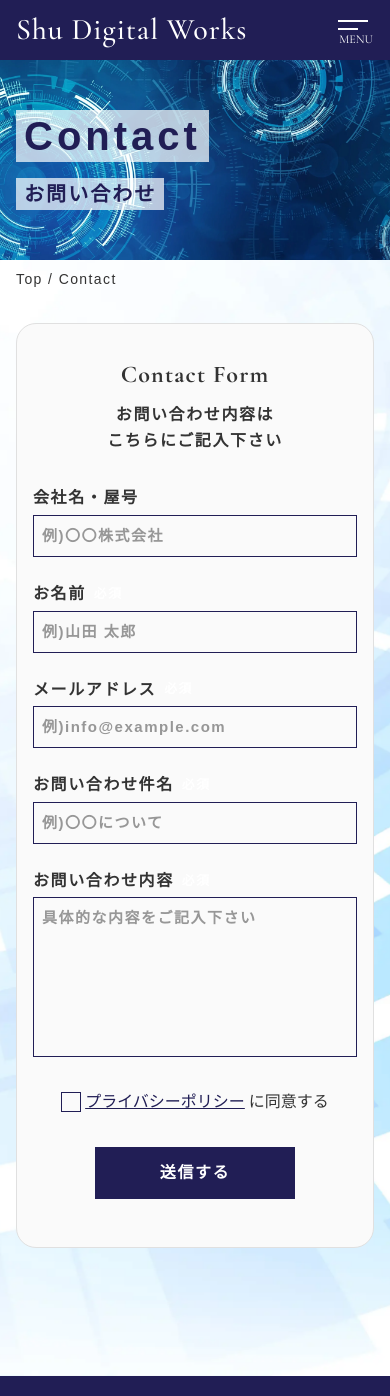
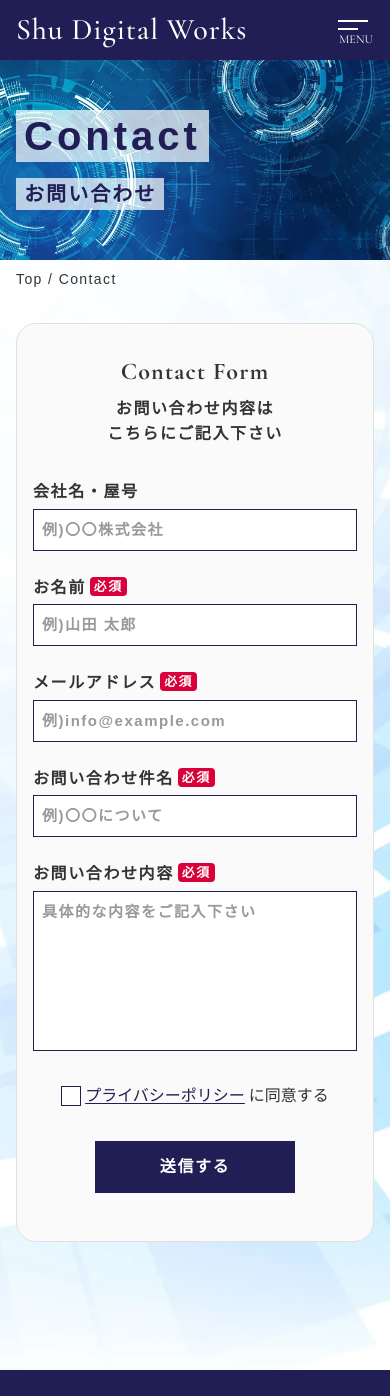
Before and after one commit to shu915/shu_portfolio_next, a Next.js app: page /contact in a window 390 px wide. Shown: the top 1396 px of the page. Built offline with nearby package versions, Linux system fonts and the light colour scheme.

Commit message:
CSSをモダン化

```diff
--- a/src/components/contact/ContactForm.tsx
+++ b/src/components/contact/ContactForm.tsx
@@ -3,20 +3,21 @@
 import { zodResolver } from "@hookform/resolvers/zod";
 import Link from "next/link";
 import { useState } from "react";
-import { useForm, useWatch } from "react-hook-form";
+import { useForm } from "react-hook-form";
 import {
   contactFormSchema,
   type ContactFormValues,
 } from "@/lib/validations/contact-form";
-import "@/styles/contact/pContactForm.css";
+
+const inputClassName =
+  "mt-1 w-full appearance-none rounded-none border border-solid border-primary bg-white px-2 py-2 text-[0.9375rem] tracking-widest outline-none ring-0 transition-shadow duration-300 ease-in-out focus:border-primary focus:outline-none focus:ring-0 focus:shadow-[0_0_0_2px_rgba(33,30,85,0.2)] aria-invalid:border-accent";
 
 function fieldErrorId(name: keyof ContactFormValues): string {
   return `error-${String(name).replace(/[^a-z0-9-]/gi, "-")}`;
 }
 
 /**
- * レガシー CF7 テンプレート + `_p-contact.scss` と同一クラス。
- * バリデーションは React Hook Form + Zod。
+ * レガシー CF7 レイアウト相当。バリデーションは React Hook Form + Zod。
  */
 export function ContactForm() {
   const [submitSucceeded, setSubmitSucceeded] = useState(false);
@@ -27,7 +28,6 @@ export function ContactForm() {
   const {
     register,
     handleSubmit,
-    control,
     formState: { errors, isSubmitting },
     reset,
   } = useForm<ContactFormValues>({
@@ -41,12 +41,6 @@ export function ContactForm() {
       "your-privacy": false,
     },
     mode: "onTouched",
-  });
-
-  const privacyAccepted = useWatch({
-    control,
-    name: "your-privacy",
-    defaultValue: false,
   });
 
   const onSubmit = async (data: ContactFormValues) => {
@@ -85,16 +79,18 @@ export function ContactForm() {
   };
 
   return (
-    <div className="p-contact__form">
-      <h3 className="p-contact__form-title">Contact Form</h3>
-      <p className="p-contact__form-text">
+    <div className="mx-auto mt-20 w-200 max-w-full rounded-[1.25rem] border border-solid border-[#e0e0e0] bg-[#fafafa] px-30 py-16 max-[899px]:mt-12 max-[899px]:px-8 max-[899px]:py-12 max-[430px]:mt-8 max-[430px]:px-4 max-[430px]:py-8">
+      <h3 className="text-center font-(family-name:--font-cormorant) text-[2rem] font-bold tracking-[0.05em] max-md:text-2xl">
+        Contact Form
+      </h3>
+      <p className="mt-2 text-center font-bold tracking-widest [&>br]:hidden max-[599px]:[&>br]:block">
         お問い合わせ内容は
         <br />
         こちらにご記入下さい
       </p>
 
       <form
-        className="wpcf7-form init"
+        className="mt-15 max-md:mt-8 border-0 outline-none"
         onSubmit={handleSubmit(onSubmit)}
         onChange={(e) => {
           if (!e.nativeEvent.isTrusted) return;
@@ -102,29 +98,31 @@ export function ContactForm() {
         }}
         noValidate
       >
-        <div className="p-contact__form-items">
-          <div className="p-contact__form-item">
-            <label htmlFor="your-company" className="p-contact__form-label">
+        <div className="flex flex-col gap-6">
+          <div className="flex flex-col font-bold">
+            <label htmlFor="your-company" className="tracking-widest">
               会社名・屋号
             </label>
             <input
               id="your-company"
               autoComplete="organization"
-              className="p-contact__form-input"
+              className={inputClassName}
               placeholder="例)〇〇株式会社"
               {...register("your-company")}
             />
           </div>
 
-          <div className="p-contact__form-item">
-            <label htmlFor="your-name" className="p-contact__form-label">
+          <div className="flex flex-col font-bold">
+            <label htmlFor="your-name" className="tracking-widest">
               お名前
-              <span className="p-contact__form-label-required">必須</span>
+              <span className="relative -top-0.5 ml-1 rounded bg-accent px-1 py-0.5 text-[0.8rem] text-white">
+                必須
+              </span>
             </label>
             <input
               id="your-name"
               autoComplete="name"
-              className="p-contact__form-input"
+              className={inputClassName}
               placeholder="例)山田 太郎"
               aria-required="true"
               aria-invalid={errors["your-name"] ? true : undefined}
@@ -136,7 +134,7 @@ export function ContactForm() {
             {errors["your-name"] && (
               <p
                 id={fieldErrorId("your-name")}
-                className="p-contact__form-field-error"
+                className="mt-1 text-sm font-semibold text-accent"
                 role="alert"
               >
                 {errors["your-name"].message}
@@ -144,16 +142,18 @@ export function ContactForm() {
             )}
           </div>
 
-          <div className="p-contact__form-item">
-            <label htmlFor="your-email" className="p-contact__form-label">
+          <div className="flex flex-col font-bold">
+            <label htmlFor="your-email" className="tracking-widest">
               メールアドレス
-              <span className="p-contact__form-label-required">必須</span>
+              <span className="relative -top-0.5 ml-1 rounded bg-accent px-1 py-0.5 text-[0.8rem] text-white">
+                必須
+              </span>
             </label>
             <input
               id="your-email"
               autoComplete="email"
               inputMode="email"
-              className="p-contact__form-input"
+              className={inputClassName}
               placeholder="例)info@example.com"
               aria-required="true"
               aria-invalid={errors["your-email"] ? true : undefined}
@@ -165,7 +165,7 @@ export function ContactForm() {
             {errors["your-email"] && (
               <p
                 id={fieldErrorId("your-email")}
-                className="p-contact__form-field-error"
+                className="mt-1 text-sm font-semibold text-accent"
                 role="alert"
               >
                 {errors["your-email"].message}
@@ -173,14 +173,16 @@ export function ContactForm() {
             )}
           </div>
 
-          <div className="p-contact__form-item">
-            <label htmlFor="your-subject" className="p-contact__form-label">
+          <div className="flex flex-col font-bold">
+            <label htmlFor="your-subject" className="tracking-widest">
               お問い合わせ件名
-              <span className="p-contact__form-label-required">必須</span>
+              <span className="relative -top-0.5 ml-1 rounded bg-accent px-1 py-0.5 text-[0.8rem] text-white">
+                必須
+              </span>
             </label>
             <input
               id="your-subject"
-              className="p-contact__form-input"
+              className={inputClassName}
               placeholder="例)〇〇について"
               aria-required="true"
               aria-invalid={errors["your-subject"] ? true : undefined}
@@ -192,7 +194,7 @@ export function ContactForm() {
             {errors["your-subject"] && (
               <p
                 id={fieldErrorId("your-subject")}
-                className="p-contact__form-field-error"
+                className="mt-1 text-sm font-semibold text-accent"
                 role="alert"
               >
                 {errors["your-subject"].message}
@@ -200,14 +202,16 @@ export function ContactForm() {
             )}
           </div>
 
-          <div className="p-contact__form-item">
-            <label htmlFor="your-message" className="p-contact__form-label">
+          <div className="flex flex-col font-bold">
+            <label htmlFor="your-message" className="tracking-widest">
               お問い合わせ内容
-              <span className="p-contact__form-label-required">必須</span>
+              <span className="relative -top-0.5 ml-1 rounded bg-accent px-1 py-0.5 text-[0.8rem] text-white">
+                必須
+              </span>
             </label>
             <textarea
               id="your-message"
-              className="p-contact__form-textarea"
+              className={`${inputClassName} h-40 resize-none`}
               placeholder="具体的な内容をご記入下さい"
               aria-required="true"
               aria-invalid={errors["your-message"] ? true : undefined}
@@ -219,7 +223,7 @@ export function ContactForm() {
             {errors["your-message"] && (
               <p
                 id={fieldErrorId("your-message")}
-                className="p-contact__form-field-error"
+                className="mt-1 text-sm font-semibold text-accent"
                 role="alert"
               >
                 {errors["your-message"].message}
@@ -228,11 +232,15 @@ export function ContactForm() {
           </div>
         </div>
 
-        <div className="p-contact__form-privacy">
+        <div className="relative mt-8 flex items-center justify-center max-[359px]:text-[0.8rem]">
+          <label
+            htmlFor="js-your-privacy-checkbox"
+            className="relative flex cursor-pointer flex-wrap items-center justify-center gap-1 text-center"
+          >
             <input
               id="js-your-privacy-checkbox"
               type="checkbox"
-            className="p-contact__form-privacy-checkbox"
+              className="peer sr-only focus:outline-none focus:ring-0"
               aria-required="true"
               aria-invalid={errors["your-privacy"] ? true : undefined}
               aria-describedby={
@@ -240,14 +248,28 @@ export function ContactForm() {
               }
               {...register("your-privacy")}
             />
-          <label
-            htmlFor="js-your-privacy-checkbox"
-            id="js-your-privacy-label"
-            className={`p-contact__form-privacy-label ${privacyAccepted ? "is-active" : ""}`}
+            <span
+              aria-hidden
+              className="inline-flex h-5 w-5 shrink-0 items-center justify-center border border-solid border-primary bg-white peer-checked:[&>svg]:opacity-100"
             >
+              <svg
+                viewBox="0 0 12 10"
+                className="pointer-events-none h-3 w-3 text-primary opacity-0"
+                aria-hidden
+              >
+                <path
+                  d="M1 5l3 3 7-7"
+                  fill="none"
+                  stroke="currentColor"
+                  strokeWidth="1.8"
+                  strokeLinecap="round"
+                  strokeLinejoin="round"
+                />
+              </svg>
+            </span>
             <Link
               href="/privacy"
-              className="p-contact__form-privacy-link"
+              className="rounded-sm text-primary underline decoration-1 decoration-primary underline-offset-2 outline-none focus-visible:ring-2 focus-visible:ring-primary focus-visible:ring-offset-2"
               onClick={(e) => e.stopPropagation()}
             >
               プライバシーポリシー
@@ -258,7 +280,7 @@ export function ContactForm() {
         {errors["your-privacy"] && (
           <p
             id={fieldErrorId("your-privacy")}
-            className="p-contact__form-field-error p-contact__form-field-error--center"
+            className="mt-2 text-center text-sm font-semibold text-accent"
             role="alert"
           >
             {errors["your-privacy"].message}
@@ -267,20 +289,23 @@ export function ContactForm() {
 
         <button
           type="submit"
-          className="p-contact__form-submit"
+          className="mx-auto mt-8 block w-50 cursor-pointer appearance-none rounded-none border-2 border-solid border-primary bg-primary py-4 font-bold leading-none tracking-widest text-white outline-none ring-0 transition-[filter] duration-300 ease-in-out hover:brightness-110 focus-visible:ring-2 focus-visible:ring-primary focus-visible:ring-offset-2 disabled:cursor-not-allowed disabled:opacity-60"
           disabled={isSubmitting}
         >
           {isSubmitting ? "送信中…" : "送信する"}
         </button>
 
-        <div className="wpcf7-response-output" aria-live="polite">
+        <div
+          className="mt-4 text-center max-[430px]:text-[0.8rem]"
+          aria-live="polite"
+        >
           {submitServerError && (
-            <span className="p-contact__form-response p-contact__form-response--error">
+            <span className="font-semibold text-accent" role="alert">
               {submitServerError}
             </span>
           )}
           {submitSucceeded && !submitServerError && (
-            <span className="p-contact__form-response p-contact__form-response--success">
+            <span className="font-semibold text-primary">
               送信が完了しました。ありがとうございました。
             </span>
           )}
--- a/src/styles/contact/contactPageShell.module.css
+++ /dev/null
@@ -1,16 +0,0 @@
-/**
- * レガシー `.p-contact__wrap`（ページ全体の背景）
- */
-.shell {
-  background-image: url("/images/contact/bg-contact.webp");
-  background-size: cover;
-  background-position: center;
-  background-repeat: no-repeat;
-  background-attachment: fixed;
-}
-
-@media (max-width: 767px) {
-  .shell {
-    background-attachment: scroll;
-  }
-}
--- a/src/styles/contact/pContactForm.css
+++ /dev/null
@@ -1,237 +0,0 @@
-/**
- * レガシー `_p-contact.scss` と CF7 クラス名を一致（.p-contact__form-*）
- */
-.p-contact__form {
-  margin-top: 5rem;
-  width: 50rem;
-  max-width: 100%;
-  margin-inline: auto;
-  padding: 4rem 7.5rem;
-  border-radius: 1.25rem;
-  border: 1px solid #e0e0e0;
-  background-color: #fafafa;
-}
-
-@media (max-width: 899px) {
-  .p-contact__form {
-    margin-top: 3rem;
-    padding: 3rem 2rem;
-  }
-}
-
-@media (max-width: 430px) {
-  .p-contact__form {
-    margin-top: 2rem;
-    padding: 2rem 1rem;
-  }
-}
-
-.p-contact__form-title {
-  font-family: var(--font-cormorant), "Cormorant Garamond", serif;
-  font-size: 2rem;
-  font-weight: 700;
-  letter-spacing: 0.05em;
-  text-align: center;
-}
-
-@media (max-width: 767px) {
-  .p-contact__form-title {
-    font-size: 1.5rem;
-  }
-}
-
-.p-contact__form-text {
-  margin-top: 0.5rem;
-  font-weight: 700;
-  letter-spacing: 0.1em;
-  text-align: center;
-}
-
-.p-contact__form-text > br {
-  display: none;
-}
-
-@media (max-width: 599px) {
-  .p-contact__form-text > br {
-    display: block;
-  }
-}
-
-.p-contact__form-items {
-  margin-top: 3.75rem;
-  display: flex;
-  flex-direction: column;
-  gap: 1.5rem;
-}
-
-@media (max-width: 767px) {
-  .p-contact__form-items {
-    margin-top: 2rem;
-  }
-}
-
-.p-contact__form-item {
-  display: flex;
-  flex-direction: column;
-  font-weight: 700;
-}
-
-.p-contact__form-label {
-  letter-spacing: 0.1em;
-}
-
-.p-contact__form-input,
-.p-contact__form-textarea {
-  margin-top: 0.25rem;
-  width: 100%;
-  border: 1px solid var(--color-primary);
-  padding: 0.5rem;
-  font-size: 0.9375rem;
-  letter-spacing: 0.1em;
-  outline: none;
-  transition: box-shadow 0.3s ease;
-}
-
-.p-contact__form-input:focus,
-.p-contact__form-textarea:focus {
-  box-shadow: 0 0 0 2px rgba(33, 30, 85, 0.2);
-}
-
-.p-contact__form-label-required {
-  position: relative;
-  top: -0.1rem;
-  margin-left: 0.25rem;
-  border-radius: 0.25rem;
-  padding: 0.1rem 0.25rem;
-  font-size: 0.8rem;
-  color: #fff;
-  background-color: var(--color-accent);
-}
-
-.p-contact__form-textarea {
-  height: 10rem;
-  resize: none;
-}
-
-.p-contact__form-input[aria-invalid="true"],
-.p-contact__form-textarea[aria-invalid="true"] {
-  border-color: var(--color-accent);
-}
-
-.p-contact__form-field-error {
-  margin-top: 0.25rem;
-  font-size: 0.875rem;
-  font-weight: 600;
-  color: var(--color-accent);
-}
-
-.p-contact__form-field-error--center {
-  margin-top: 0.5rem;
-  text-align: center;
-}
-
-.p-contact__form-response--error {
-  font-weight: 600;
-  color: var(--color-accent);
-}
-
-.p-contact__form-response--success {
-  font-weight: 600;
-  color: var(--color-primary);
-}
-
-.p-contact__form-privacy {
-  position: relative;
-  margin-top: 2rem;
-  display: flex;
-  align-items: center;
-  justify-content: center;
-}
-
-@media (max-width: 359px) {
-  .p-contact__form-privacy {
-    font-size: 0.8rem;
-  }
-}
-
-.p-contact__form-privacy-checkbox {
-  position: absolute;
-  width: 0;
-  height: 0;
-  opacity: 0;
-}
-
-.p-contact__form-privacy-label {
-  position: relative;
-  display: flex;
-  cursor: pointer;
-  align-items: center;
-  justify-content: center;
-  gap: 0.25rem;
-}
-
-.p-contact__form-privacy-label::before {
-  content: "";
-  display: inline-block;
-  width: 1.25rem;
-  height: 1.25rem;
-  border: 1px solid var(--color-primary);
-}
-
-.p-contact__form-privacy-label::after {
-  position: absolute;
-  top: 0.17rem;
-  left: 0.32rem;
-  display: none;
-  width: 0.6rem;
-  height: 1rem;
-  border-right: 2.5px solid var(--color-primary);
-  border-bottom: 2.5px solid var(--color-primary);
-  transform: rotate(45deg);
-  content: "";
-}
-
-.p-contact__form-privacy-label.is-active::after {
-  display: block;
-}
-
-.p-contact__form-privacy-link {
-  color: var(--color-primary);
-  text-decoration: underline;
-}
-
-.p-contact__form-submit {
-  margin-top: 2rem;
-  margin-inline: auto;
-  display: block;
-  width: 12.5rem;
-  border: 2px solid var(--color-primary);
-  padding: 1rem 0;
-  font-weight: 700;
-  line-height: 1;
-  letter-spacing: 0.1em;
-  color: #fff;
-  background-color: var(--color-primary);
-  cursor: pointer;
-  transition: background-color 0.3s ease;
-}
-
-.p-contact__form-submit:hover {
-  filter: brightness(1.08);
-}
-
-.p-contact__form-submit:focus-visible {
-  outline: 2px solid var(--color-primary);
-  outline-offset: 2px;
-}
-
-.wpcf7-response-output {
-  margin-top: 1rem;
-  text-align: center;
-}
-
-@media (max-width: 430px) {
-  .wpcf7-response-output {
-    font-size: 0.8rem;
-  }
-}
```
Also changed, not shown: src/components/contact/ContactPageShell.tsx (+5 -3 lines). Lines whose indentation alone changed are shown as unchanged.
